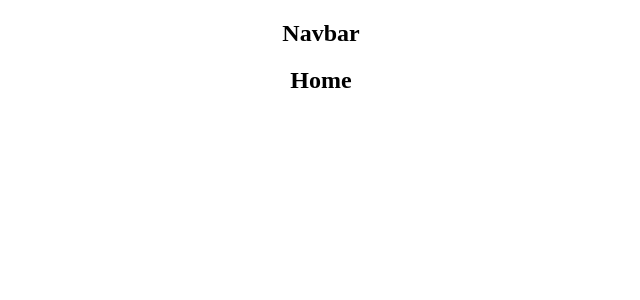
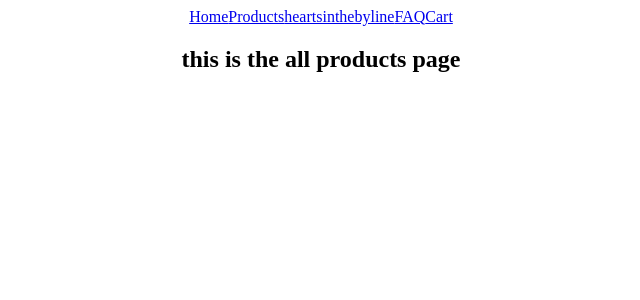
Before and after one commit to aliciahetrick/heartsinthebyline, a React (Create React App) app in the folder frontend/: page /products in a window 1280 px wide. Shown: the top 300 px of the page, without its empty margins (319-959 px from the left). Built offline with nearby package versions, Linux system fonts and the light colour scheme.

Commit message:
Update nav routes

```diff
--- a/frontend/package.json
+++ b/frontend/package.json
@@ -8,7 +8,7 @@
     "@testing-library/user-event": "^13.5.0",
     "react": "^18.2.0",
     "react-dom": "^18.2.0",
-    "react-router-dom": "^5.2.0",
+    "react-router-dom": "^6.2.1",
     "react-scripts": "5.0.1",
     "web-vitals": "^2.1.4"
   },
--- a/frontend/src/App.js
+++ b/frontend/src/App.js
@@ -1,21 +1,23 @@
 import "./App.css";
 
-import { BrowserRouter, Route, Switch, Redirect } from "react-router-dom";
+import { BrowserRouter as Router, Routes, Route } from "react-router-dom";
 
 import Navbar from "./components/Navbar";
 import Cart from "./components/Cart";
 import Home from "./components/Home";
+import AllProducts from "./components/AllProducts";
 
 function App() {
   return (
     <div className="App">
-      <BrowserRouter>
+      <Router>
         <Navbar />
-        <Switch>
-          <Route path="/cart" component={Cart} />
-          <Route path="/" component={Home} />
-        </Switch>
-      </BrowserRouter>
+        <Routes>
+          <Route exact path="/products" element={<AllProducts />} />
+          <Route exact path="/cart" element={<Cart />} />
+          <Route exact path="/" element={<Home />} />
+        </Routes>
+      </Router>
     </div>
   );
 }
--- /dev/null
+++ b/frontend/src/components/AllProducts.jsx
@@ -0,0 +1,9 @@
+const AllProducts = () => {
+  return (
+    <>
+      <h2> this is the all products page</h2>
+    </>
+  );
+};
+
+export default AllProducts;
--- a/frontend/src/components/Navbar.jsx
+++ b/frontend/src/components/Navbar.jsx
@@ -1,5 +1,15 @@
+import { Link } from "react-router-dom";
+
 const Navbar = () => {
-  return <h2>Navbar</h2>;
+  return (
+    <nav>
+      <Link to="/">Home</Link>
+      <Link to="/products">Products</Link>
+      <Link to="/">heartsinthebyline</Link>
+      <Link to="/faq">FAQ</Link>
+      <Link to="/cart">Cart</Link>
+    </nav>
+  );
 };
 
 export default Navbar;
```
Also changed, not shown: 1 other file (tests, documents, lock files or other folders).
